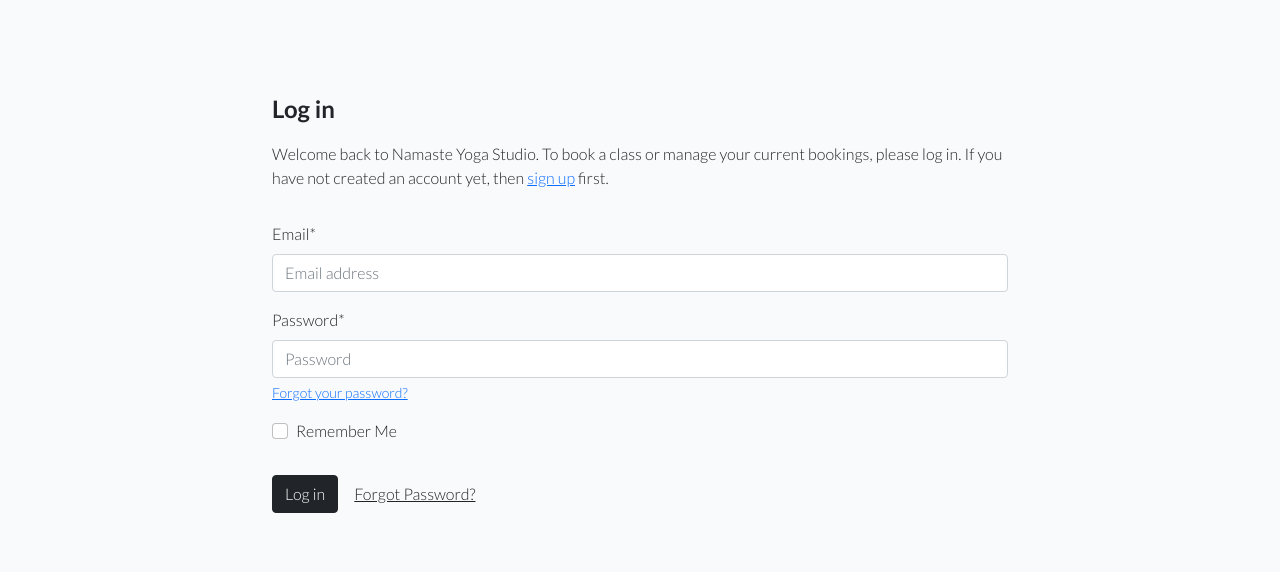
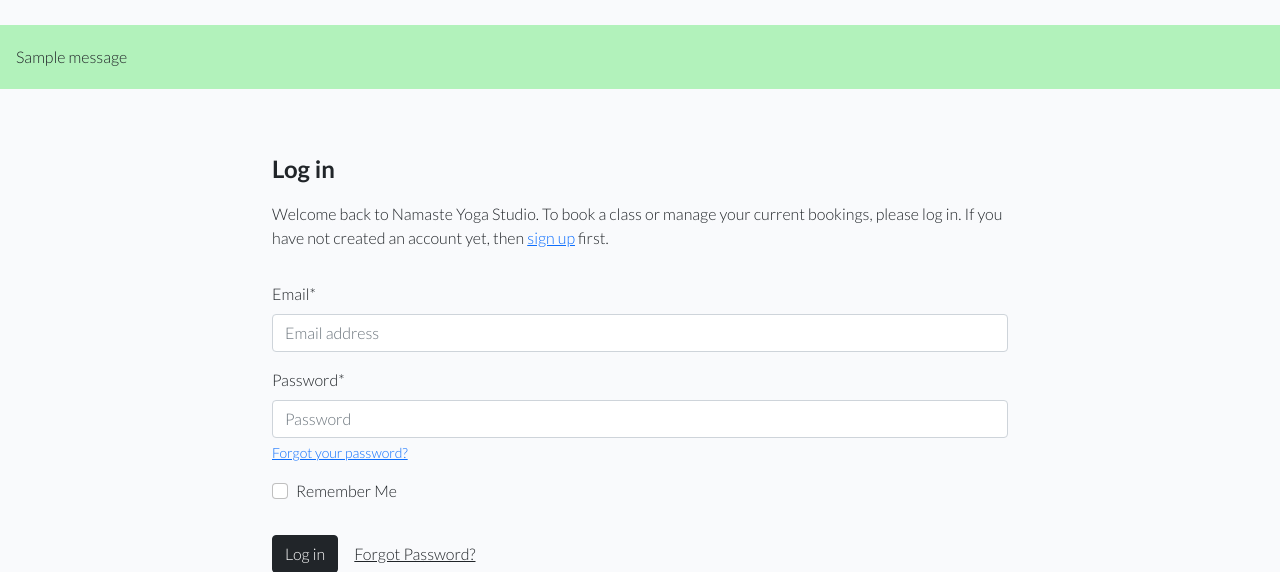
Before and after one commit to Agnieszka-21/namaste-django, a Django app: a page that uses templates/base.html in a window 1280 px wide. Shown: the part 74-646 px from the top of the page. Run offline with Django 5.2, Linux system fonts and the light colour scheme; tables that the repository leaves empty hold one stand-in row (values such as "Sample post"); one stand-in notice (Sample message) is shown; some libraries are stand-ins or nearby versions; some web fonts are replaced.

Commit message:
Display and style messages, use a link instead of a reset button in the profile form

```diff
--- a/static/css/style.css
+++ b/static/css/style.css
@@ -178,6 +178,35 @@ body {
     height: 100px;
 }
 
+/* Django messages - from https://www.brntn.me/blog/how-i-use-djangos-messages-framework/ */
+.messages {
+    list-style: none;
+    margin: 1em 0 2em;
+    padding: 0;
+}
+
+.messages li {
+    padding: 1em;
+    width: 100%;
+    line-height: 2.0em;
+}
+
+.messages li.info, .messages li.debug {
+    background-color: #d0ebff;
+}
+
+.messages li.success {
+    background-color: #b2f2bb;
+}
+
+.message li.warning {
+    background-color: #ffec99;
+}
+
+.messages li.error {
+    background-color: #ffe3e3;
+}
+
 /* Media queries */
 @media only screen and (min-width: 768px) {
     .banner-img {
--- a/templates/base.html
+++ b/templates/base.html
@@ -111,6 +111,15 @@
         </div>
     </nav>
 
+    <!-- Next 7 lines copied from https://www.brntn.me/blog/how-i-use-djangos-messages-framework/ -->
+    {% if messages %}
+    <ul class="messages">
+        {% for message in messages %}
+        <li{% if message.tags %} class="{{ message.tags }}"{% endif %}>{{ message }}</li>
+        {% endfor %}
+    </ul>
+    {% endif %}
+
     <main class="flex-shrink-0 main-bg">
         <!-- Next 5 lines from the CI walkthrough for now
         {% if user.is_authenticated %}
--- a/user_profiles/templates/user_profiles/profile_form.html
+++ b/user_profiles/templates/user_profiles/profile_form.html
@@ -15,7 +15,7 @@
                 {{ profile_form | crispy }}
                 <div class="my-5 text-center">
                     <button class="btn btn-dark mx-2" type="submit">Save profile</button>
-                    <button class="btn btn-light mx-2" type="reset">Discard changes</button>
+                    <a href="{% url 'profile' user.id %}" class="btn btn-light mx-2">Discard changes</a>
                 </div>
             </form>
 
```
Also changed, not shown: 1 other file.
